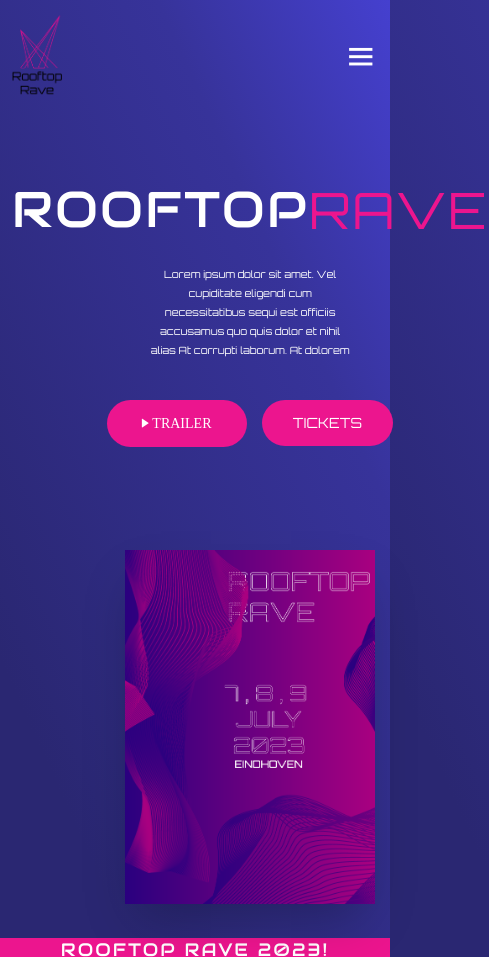
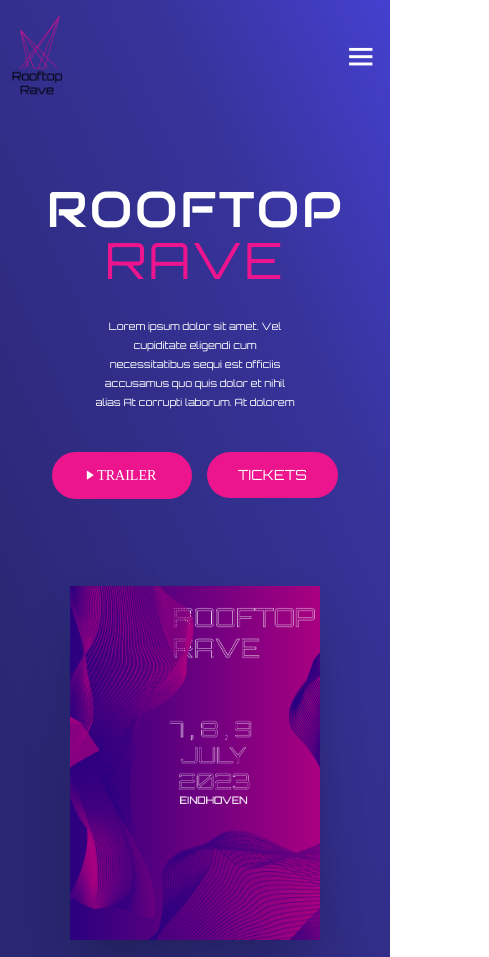
Before and after one commit to JornN24/RR, a plain HTML site: page index.html in a window 390 px wide. Shown: the top 957 px of the page, 489 px wide, since content can reach past the window. Drawn offline with nearby package versions, Linux system fonts and the light colour scheme.

Commit message:
Update homepage.css
Update wrong input back

```diff
--- a/style/homepage.css
+++ b/style/homepage.css
@@ -105,7 +105,7 @@ section{
     font-weight: 400;
     color: white;
     margin-bottom: 40px;
- }
+}
 
 .hero-text h1{
     font-family: 'Audiowide', cursive;
@@ -392,22 +392,16 @@ li span {
         text-align: center;
         width: 100%;
         font-size: 50px;
-        /*margin: 0 0 30px;*/
-        /*margin-left: auto;*/
-        /*margin-right: auto;*/
-        display: flex;
-        justify-content: center;
-        align-items: center;
+        margin: 0 0 30px;
+        margin-left: auto;
+        margin-right: auto;
     }
     .hero-text p{
         font-size: 10px;
-        /*text-align: center;*/
+        text-align: center;
         width: 200px;
-        /*margin-left: auto;*/
-        /*margin-right: auto;*/
-        display: flex;
-        justify-content: center;
-        align-items: center;
+        margin-left: auto;
+        margin-right: auto;
     }
 
     #menu-icon{
```
